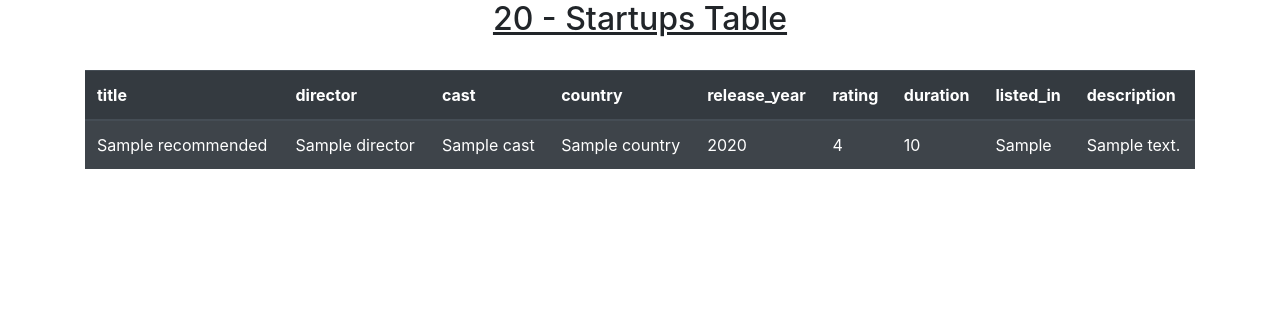
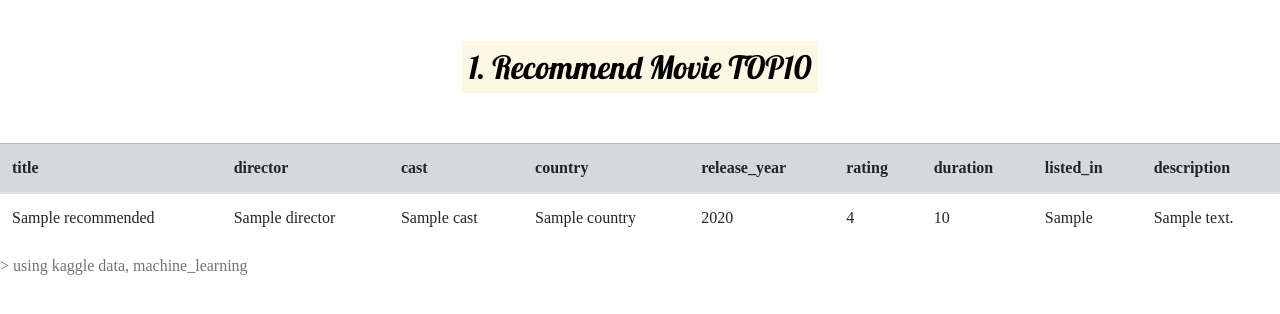
Before and after one commit to junseyeon/Movie-MachineLearning, a Django app: template main/templates/main/result.html in a window 1280 px wide. Shown: the top 314 px of the page. Run offline with Django 3.2, Linux system fonts and the light colour scheme; the template is opened without the code that fills it: most values are stand-ins (such as "Sample title", 1, 10 or a date in 2020); some libraries are stand-ins or nearby versions.

Commit message:
- conform functions : work well - add bootstrap on result.html +font after : make manager.html

```diff
--- a/main/templates/main/result.html
+++ b/main/templates/main/result.html
@@ -7,16 +7,28 @@
   <script src="https://ajax.googleapis.com/ajax/libs/jquery/3.5.1/jquery.min.js"></script>
   <script src="https://cdnjs.cloudflare.com/ajax/libs/popper.js/1.16.0/umd/popper.min.js"></script>
   <script src="https://maxcdn.bootstrapcdn.com/bootstrap/4.5.0/js/bootstrap.min.js"></script>
+  <link href="//fonts.googleapis.com/css?family=Lobster&subset=latin,latin-ext" rel="stylesheet" type="text/css">
+
   <title>영화 분석 결과</title>
 </head>
+<style>
+    mark{
+            font-family: 'Lobster';
+    }
+    table{
+        font-family: 'Karla';
+    }
+</style>
 <body>
 
 {#    {{ df | safe }}#}
 
-<div class="container">
-  <h2 class="text-center"><u>20 - Startups Table</u></h2><br>
-  <table class="table table-dark table-striped">  <!-- https://getbootstrap.com/docs/4.0/content/tables/ 디자인 참고해서 선택하기 -->
-    <thead>
+<div class=".container-fluid"> <br><br>
+
+    <h2 class="text-center"><mark>{{ u_id }}. Recommend Movie TOP10 </mark></h2><br><br>
+  <table class="table table-hover">  <!--table-bordered or table-striped 고민 --> <!-- https://getbootstrap.com/docs/4.0/content/tables/ 참고 -->
+      <caption> > using kaggle data, machine_learning </caption>
+      <thead class="table-secondary">
       <tr>
         <th>title</th>
         <th>director</th>
--- a/main/urls.py
+++ b/main/urls.py
@@ -10,7 +10,7 @@ urlpatterns = [
      path('<slug:u_id>/<slug:nameid>/', views.result, name="result"),
      # path('', views.result, name="result"),
 
-     path('admin/', views.administrator, name="admin"),
+     path('manager/', views.manager, name="manager"),
 
      path('csv/', views.csvToModel, name="csv"),
 
```
Also changed, not shown: main/templates/main/manager.html (added, +12 -0 lines), main/views.py (+51 -50 lines).
